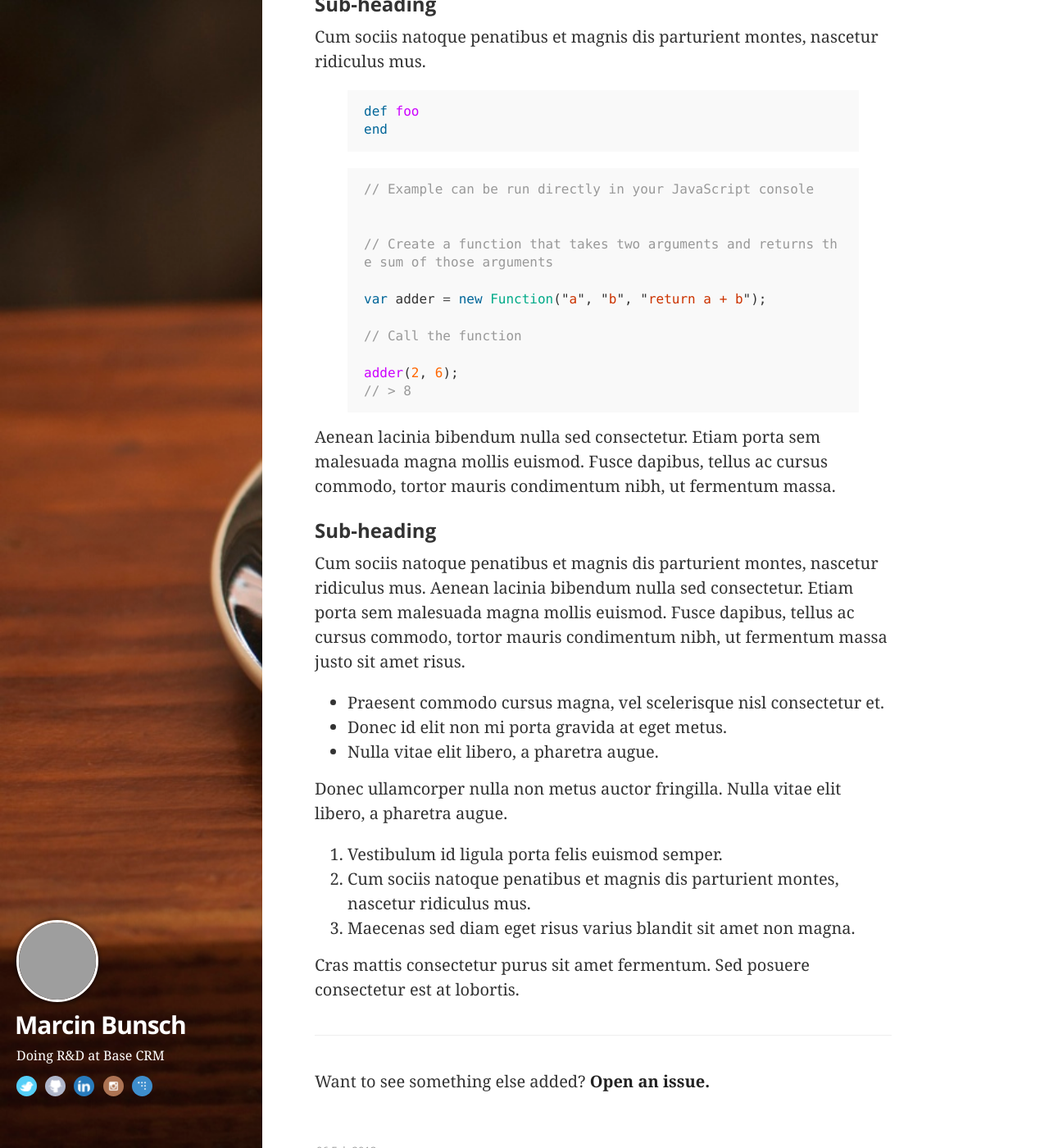
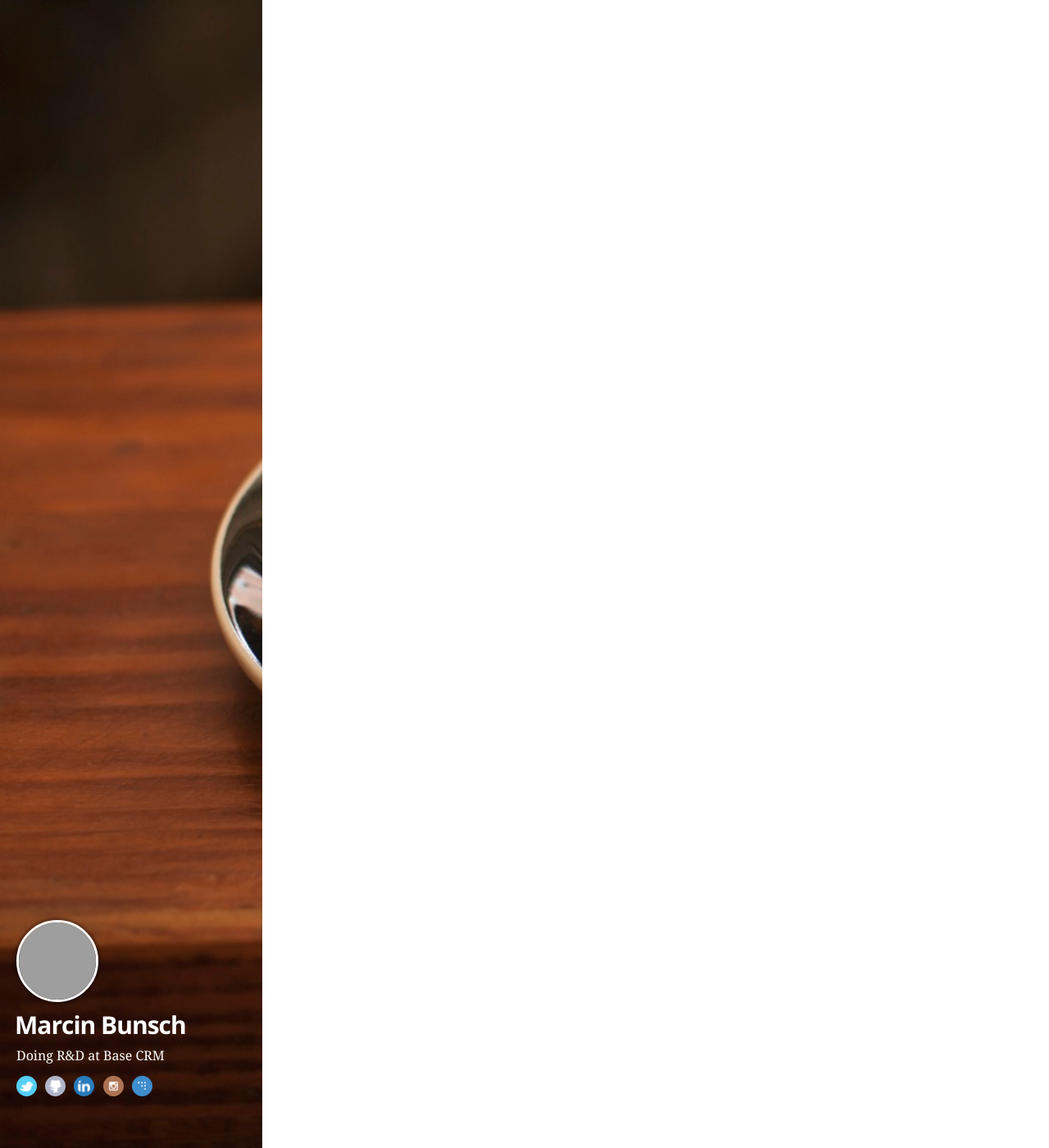
Before and after one commit to marcinbunsch/bunsch.pl, a Jekyll site: the page built from index.html, in a window 1280 px wide and 1400 px high, scrolled down 1786 px. Shown: the whole window at 82% size. Built offline with Jekyll 4.4.1, drawn with Linux system fonts in a browser that asks for light colours; some web fonts are replaced; Markdown is read by kramdown in place of the engine named in the settings; the list of posts is cut into pages by our own code; some of the changed text lies outside the part shown; grey boxes are pictures that could not be loaded.

Commit message:
Customizing

```diff
--- a/_posts/2012-02-06-whats-jekyll.md
+++ /dev/null
@@ -1,12 +0,0 @@
----
-layout: post
-title: What's Jekyll?
----
-
-[Jekyll](http://jekyllrb.com) is a static site generator, an open-source tool for creating simple yet powerful websites of all shapes and sizes. From [the project's readme](https://github.com/mojombo/jekyll/blob/master/README.markdown):
-
-  > Jekyll is a simple, blog aware, static site generator. It takes a template directory [...] and spits out a complete, static website suitable for serving with Apache or your favorite web server. This is also the engine behind GitHub Pages, which you can use to host your project’s page or blog right here from GitHub.
-
-It's an immensely useful tool and one we encourage you to use here with Hyde.
-
-Find out more by [visiting the project on GitHub](https://github.com/mojombo/jekyll).
--- a/_posts/2012-02-07-example-content.md
+++ /dev/null
@@ -1,60 +0,0 @@
----
-layout: post
-title: Example content
----
-
-This blog post shows a few different types of content that's supported and styled with Hyde. Basic typography, images, and code are all supported.
-
------
-
-Cum sociis natoque penatibus et magnis <a href="#">dis parturient montes</a>, nascetur ridiculus mus. Aenean eu leo quam. Pellentesque ornare sem lacinia quam venenatis vestibulum. Sed posuere consectetur est at lobortis. Cras mattis consectetur purus sit amet fermentum.
-
-> Curabitur blandit tempus porttitor. **Nullam quis risus eget urna mollis** ornare vel eu leo. Nullam id dolor id nibh ultricies vehicula ut id elit.
-
-Etiam porta *sem malesuada magna* mollis euismod. Cras mattis consectetur purus sit amet fermentum. Aenean lacinia bibendum nulla sed consectetur.
-
-## Heading
-
-Vivamus sagittis lacus vel augue laoreet rutrum faucibus dolor auctor. Duis mollis, est non commodo luctus, nisi erat porttitor ligula, eget lacinia odio sem nec elit. Morbi leo risus, porta ac consectetur ac, vestibulum at eros.
-
-### Sub-heading
-
-Cum sociis natoque penatibus et magnis dis parturient montes, nascetur ridiculus mus.
-
-{% highlight ruby %}
-def foo
-end
-{% endhighlight %}
-
-{% highlight js %}
-// Example can be run directly in your JavaScript console
-
-// Create a function that takes two arguments and returns the sum of those arguments
-var adder = new Function("a", "b", "return a + b");
-
-// Call the function
-adder(2, 6);
-// > 8
-{% endhighlight %}
-
-Aenean lacinia bibendum nulla sed consectetur. Etiam porta sem malesuada magna mollis euismod. Fusce dapibus, tellus ac cursus commodo, tortor mauris condimentum nibh, ut fermentum massa.
-
-### Sub-heading
-
-Cum sociis natoque penatibus et magnis dis parturient montes, nascetur ridiculus mus. Aenean lacinia bibendum nulla sed consectetur. Etiam porta sem malesuada magna mollis euismod. Fusce dapibus, tellus ac cursus commodo, tortor mauris condimentum nibh, ut fermentum massa justo sit amet risus.
-
-* Praesent commodo cursus magna, vel scelerisque nisl consectetur et.
-* Donec id elit non mi porta gravida at eget metus.
-* Nulla vitae elit libero, a pharetra augue.
-
-Donec ullamcorper nulla non metus auctor fringilla. Nulla vitae elit libero, a pharetra augue.
-
-1. Vestibulum id ligula porta felis euismod semper.
-2. Cum sociis natoque penatibus et magnis dis parturient montes, nascetur ridiculus mus.
-3. Maecenas sed diam eget risus varius blandit sit amet non magna.
-
-Cras mattis consectetur purus sit amet fermentum. Sed posuere consectetur est at lobortis.
-
------
-
-Want to see something else added? <a href="https://github.com/mdo/hyde/issues/new">Open an issue.</a>
--- a/_posts/2013-12-28-hello-world.md
+++ /dev/null
@@ -1,28 +0,0 @@
----
-layout: post
-title: Hello, world!
----
-
-Welcome to [Hyde](http://andhyde.com), the perfect companion to [Jekyll](http://jekyllrb.com), the popular static site generator. Hyde is an elegant, open source, mobile first theme for Jekyll. It includes lightweight styles and placeholder content to get you up and running with a simple blog in no time.
-
-### Features
-
-* Complete Jekyll setup included (layouts, config, 404, RSS feed, posts, and page)
-* [Eight optional color schemes](https://github.com/mdo/hyde#themes), available via `<body>` classes
-* Two orientations for content and sidebar, default (left sidebar) and [reverse](https://github.com/mdo/hyde#reverse-layout) (right sidebar), available via `<body>` classes
-* Mobile first design and development, so it works great on all devices
-* Support for a wide gamut of HTML elements
-* Related posts (time-based, because Jekyll) below each post
-* Syntax highlighting, courtesy Pygments (the Python-based code snippet highlighter)
-
-### Browser support
-
-Hyde is a rather forward-thinking project. In addition to the latest versions of Chrome, Safari (mobile and desktop), and Firefox, it is only compatible with Internet Explorer 9 and above.
-
-### Documentation
-
-Docs for setting up and customizing Hyde can be found in the [project readme on GitHub](https://github.com/mdo/hyde#readme).
-
-### Download
-
-Find out more and [download a copy](https://github.com/mdo/hyde) today from GitHub.
```
Also changed, not shown: 404.html (+38 -19 lines), _posts/2014-09-12-wat.md (added, +6 -0 lines).
